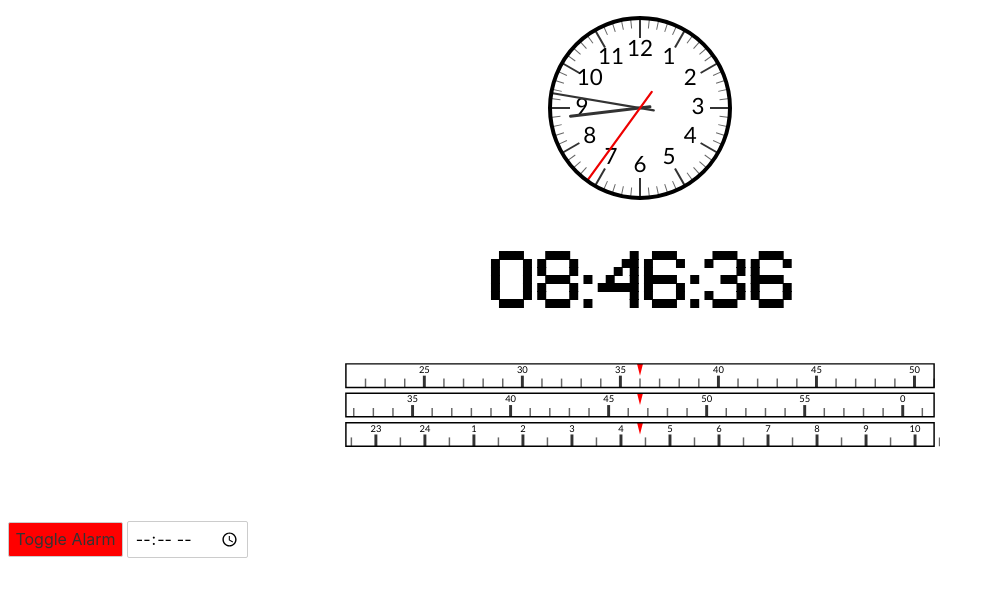
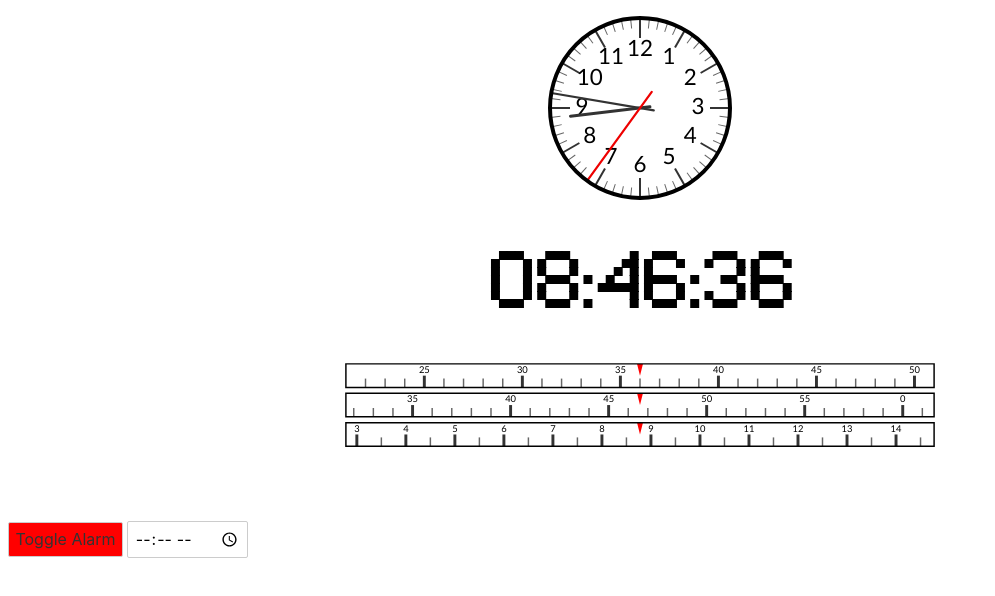
Before and after one commit to Caspet04/svelte-clock, a Svelte app: page / in a window 1280 px wide. Shown: the top 596 px of the page, without its empty margins (0-995 px from the left). Built offline with nearby package versions, Linux system fonts and the light colour scheme.

Commit message:
Fixed marker positioning in strip clock

```diff
--- a/src/App.svelte
+++ b/src/App.svelte
@@ -1,6 +1,6 @@
 <!-- TODO: Refactor all code so it is more readable -->
 <script>
-	import { range, rangedLerp } from './js/utility.js';
+	import { range, rangedLerp, loopingRangedLerp, loopingValue } from './js/utility.js';
 
 	import "./css/main.css";
 	import { Clock } from "./js/clock";
@@ -11,13 +11,16 @@
 		clock.syncTime();
 		clock.updateAlarm();
 		clock = clock;
-	}, 1);
+	}, 10);
 
 	let stripClockWidth = 200;
 </script>
 
+<!-- |||||||||||||||||||||||||||||||||||||||||||||||||||||||||||| -->
+
 <!-- TODO: Add more comments describing what happens and organize it so it is more legible -->
 <!-- TODO: Set each clock in three separate columns -->
+<!-- NOTE: Consider removing the seconds indicators since they are relatively irrevelant and makes it less legible -->
 <main>
 	<div id="clock-container">
 		<!-- "Normal" analog style clock -->
@@ -73,26 +76,25 @@
 			<!-- 00:00:00 style clock -->
 			<h1 id="digital-clock">{clock.timeAsString}</h1>
 
-			<!-- FIXME: Fix the strip alarm marker showing, the markers doesn't align with what they represent -->
 			<!-- Strip style clock, second, minute and hour is represented by a moving strip each -->
 			<div id="strip-clock">
 				<svg viewBox='-{(stripClockWidth+4)/2} 0 {stripClockWidth+4} 54' width='100%' height='100%'>
 					<!-- Second moving markers, alternating large and small every 5th marker -->
 					{#each range(0, 60, 1) as marker}
-					{#if ((marker + clock.second_precise) % 60) < 15 || ((marker + clock.second_precise) % 60) >= 45}
+					{#if loopingValue(marker+30 - clock.second_precise, 0, 60) < 45 && loopingValue(marker+30 - clock.second_precise, 0, 60) > 15}
 					<line class='marker-{marker % 5 == 0 ? "large" : "small"} {clock.alarmIsActive && (marker == clock.alarmSecond ? "alarm-marker" : "")}'
 							y1='{marker % 5 == 0 ? 6 : 7}'
 							y2='10'
-							x1='{rangedLerp((marker + clock.second_precise + 30) % 60, 60, 0, -stripClockWidth, stripClockWidth)}'
-							x2='{rangedLerp((marker + clock.second_precise + 30) % 60, 60, 0, -stripClockWidth, stripClockWidth)}' />
+							x1='{loopingRangedLerp((marker+30-clock.second_precise) % 60, 0, 60, -stripClockWidth, stripClockWidth)}'
+							x2='{loopingRangedLerp((marker+30-clock.second_precise) % 60, 0, 60, -stripClockWidth, stripClockWidth)}'/>
 						{#if marker % 5 == 0}
 							<text
 								class="clock-strip-number"
 								text-anchor='middle'
 								y='5'
-								x='{rangedLerp((marker + clock.second_precise + 30) % 60, 60, 0, -stripClockWidth, stripClockWidth)}'>
+								x='{loopingRangedLerp((marker+30-clock.second_precise) % 60, 0, 60, -stripClockWidth, stripClockWidth)}'>
 								<!-- For some reason the markers are inversed decrease to the right instead of increasing -->
-								{rangedLerp(marker, 0, 60, 60, 0) % 60}
+								{marker}
 						</text>
 						{/if}
 					{/if}
@@ -104,20 +106,20 @@
 
 				<!-- Minute moving markers, alternating large and small every 5th marker -->
 				{#each range(0, 60, 1) as marker}
-					{#if ((marker + clock.minute_precise) % 60) < 15 || ((marker + clock.minute_precise) % 60) >= 45}
+					{#if loopingValue(marker+30 - clock.minute_precise, 0, 60) < 45 && loopingValue(marker+30 - clock.minute_precise, 0, 60) > 15}
 						<line class='marker-{marker % 5 == 0 ? "large" : "small"} {clock.alarmIsActive && (marker == clock.alarmMinute ? "alarm-marker" : "")}'
 							y1='{marker % 5 == 0 ? 16 : 17}'
 							y2='20'
-							x1='{rangedLerp((marker + clock.minute_precise + 30) % 60, 60, 0, -stripClockWidth, stripClockWidth)}'
-							x2='{rangedLerp((marker + clock.minute_precise + 30) % 60, 60, 0, -stripClockWidth, stripClockWidth)}' />
+							x1='{loopingRangedLerp((marker+30-clock.minute_precise) % 60, 0, 60, -stripClockWidth, stripClockWidth)}'
+							x2='{loopingRangedLerp((marker+30-clock.minute_precise) % 60, 0, 60, -stripClockWidth, stripClockWidth)}' />
 						{#if marker % 5 == 0}
 							<text
 								class="clock-strip-number"
 								text-anchor='middle'
 								y='15'
-								x='{rangedLerp((marker + clock.minute_precise + 30) % 60, 60, 0, -stripClockWidth, stripClockWidth)}'>
+								x='{loopingRangedLerp((marker+30-clock.minute_precise) % 60, 0, 60, -stripClockWidth, stripClockWidth)}'>
 								<!-- For some reason the markers are inversed decrease to the right instead of increasing -->
-								{rangedLerp(marker, 0, 60, 60, 0) % 60}
+								{marker}
 						</text>
 						{/if}
 					{/if}
@@ -129,20 +131,20 @@
 
 				<!-- Hour moving markers -->
 				{#each range(0, 24*2, 1) as marker}
-					{#if ((marker + clock.hour_precise) % (24*2)) < (6*2) || ((marker + clock.hour_precise) % (24*2)) >= (9*2)}
+					{#if loopingValue(marker+24 - clock.hour_precise*2, 0, 24*2) < 36 && loopingValue(marker+24 - clock.hour_precise*2, 0, 24*2) > 12}
 						<line class='marker-{marker % 2 == 0 ? "large" : "small"} {clock.alarmIsActive && (marker == clock.alarmHour ? "alarm-marker" : "")}'
 							y1='{marker % 2 == 0 ? 26 : 27}'
 							y2='30'
-							x1='{rangedLerp((marker + clock.hour_precise + 12*2) % (24*2), 24*2, 0, -stripClockWidth, stripClockWidth)}'
-							x2='{rangedLerp((marker + clock.hour_precise + 12*2) % (24*2), 24*2, 0, -stripClockWidth, stripClockWidth)}' />
+							x1='{loopingRangedLerp((marker+24-clock.hour_precise*2) % (24*2), 0, 24*2, -stripClockWidth, stripClockWidth)}'
+							x2='{loopingRangedLerp((marker+24-clock.hour_precise*2) % (24*2), 0, 24*2, -stripClockWidth, stripClockWidth)}' />
 						{#if marker % 2 == 0}
 							<text
 								class="clock-strip-number"
 								text-anchor='middle'
 								y='25'
-								x='{rangedLerp((marker + clock.hour_precise + 12*2) % (24*2), (24*2), 0, -stripClockWidth, stripClockWidth)}'>
+								x='{loopingRangedLerp((marker+24-clock.hour_precise*2) % (24*2), 0, 24*2, -stripClockWidth, stripClockWidth)}'>
 								<!-- For some reason the markers are inversed decrease to the right instead of increasing -->
-								{rangedLerp(marker, 0, 24*2, 24, 0)}
+								{marker/2}
 						</text>
 						{/if}
 					{/if}
--- a/src/js/utility.js
+++ b/src/js/utility.js
@@ -39,3 +39,19 @@ export function rangedLerp(value, leftMin, leftMax, rightMin, rightMax) {
 	// Convert the normalized value to the assigned range
 	return rightMin + (rightSpan * valueNormalized);
 }
+
+// Shorthand for using loopingValue() on value
+export function loopingRangedLerp(value, leftMin, leftMax, rightMin, rightMax) {
+	return rangedLerp(loopingValue(value, leftMin, leftMax), leftMin, leftMax, rightMin, rightMax);
+}
+
+// loopingValue takes in a range and makes over- and underflow act properly
+// Example: loopingValue(55, 25, 50) = 30
+// Example: loopingValue(20, 25, 50) = 45
+export function loopingValue(value, min, max) {
+	let loopedValue = min + value % (max-min);
+	if (loopedValue < 0) {
+		return max + loopedValue;
+	}
+	return loopedValue;
+}
```
